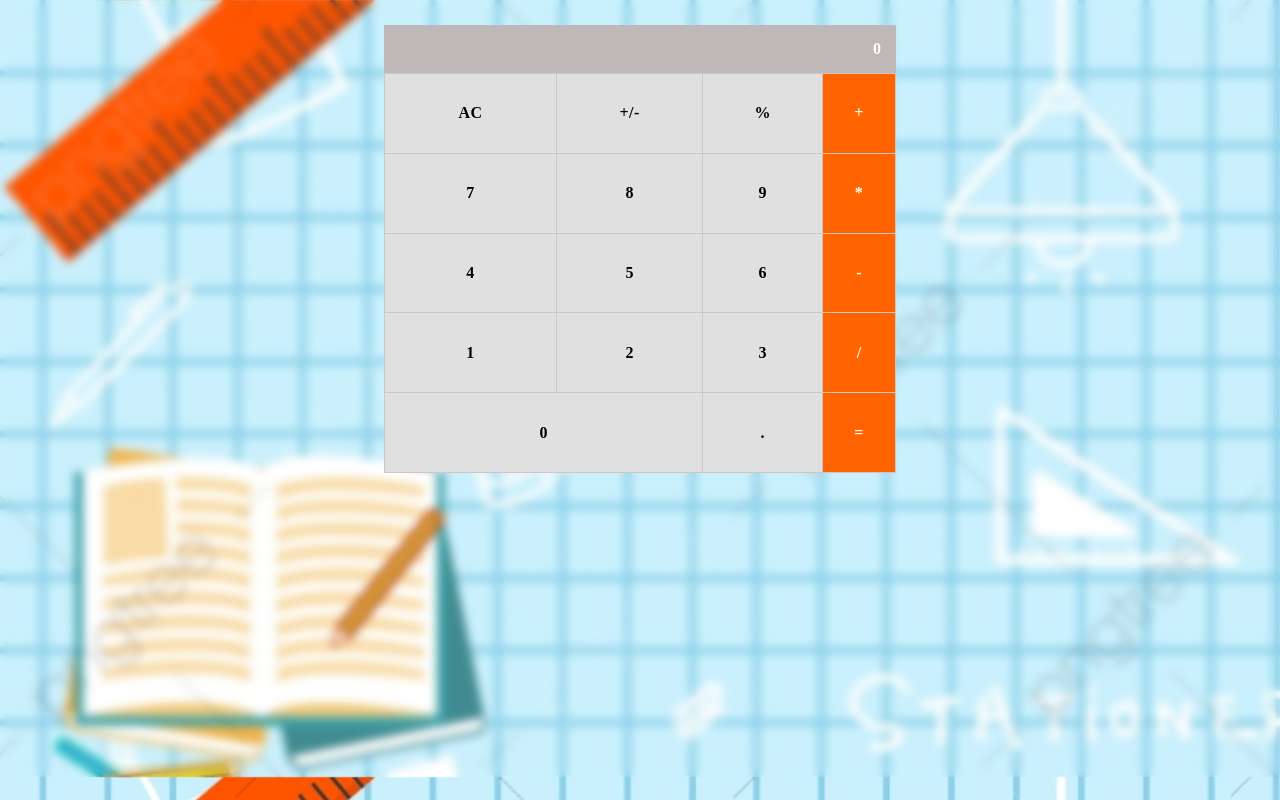
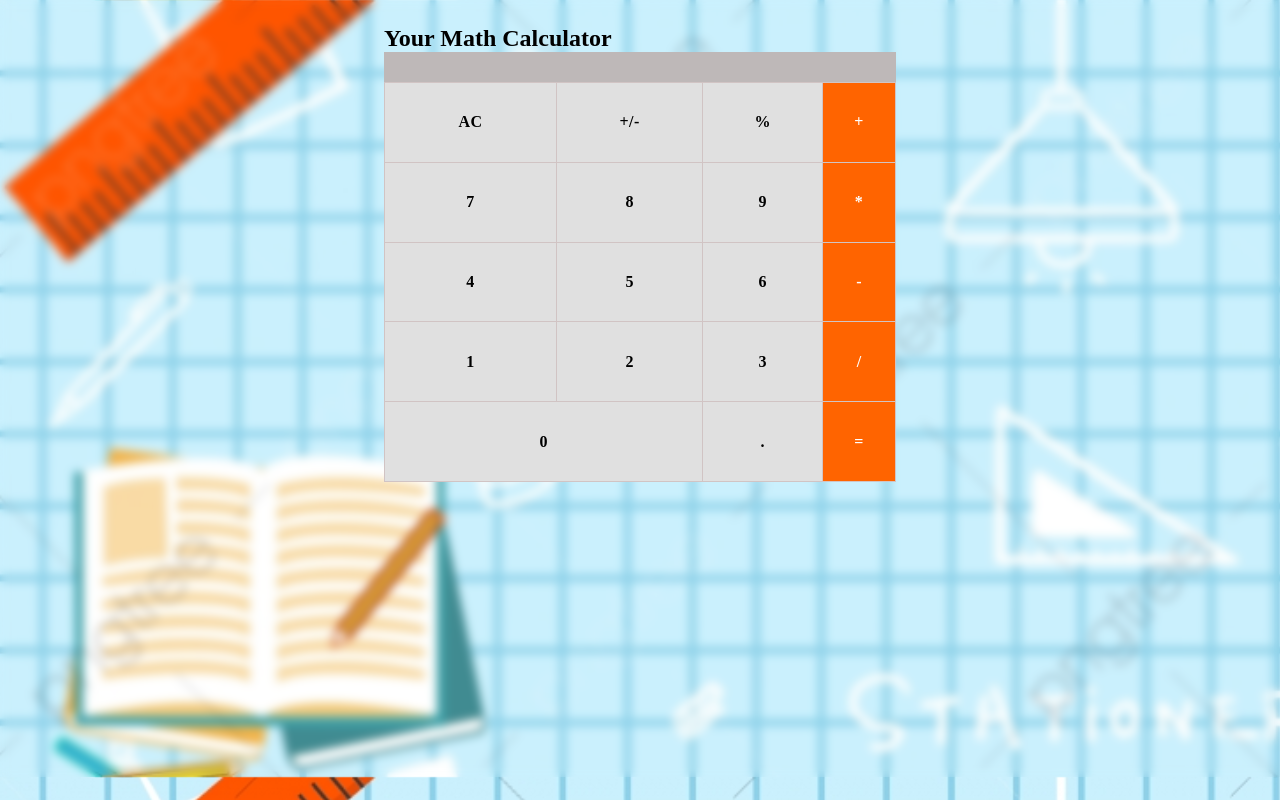
Before and after one commit to melashu/Math-Magicians, a React (Create React App) app: page / in a window 1280 px wide. Built offline with nearby package versions, Linux system fonts and the light colour scheme.

Commit message:
Add span to the result box

```diff
--- a/src/components/Result.js
+++ b/src/components/Result.js
@@ -1,5 +1,4 @@
 import React, { Component } from 'react';
-import PropTypes from 'prop-types';
 
 class Result extends Component {
   constructor(props) {
@@ -8,19 +7,24 @@ class Result extends Component {
   }
 
   render() {
-    const { result } = this.props;
+    const { total, next, operation } = this.props;
     return (
-      <div className="result-container">
-        <p>{result}</p>
-      </div>
+      <>
+        <h2 className="title">Your Math Calculator</h2>
+        <div className="result-container">
+          <span>{total}</span>
+          <span>{operation}</span>
+          <span>{next}</span>
+        </div>
+      </>
     );
   }
 }
-Result.propTypes = {
-  result: PropTypes.number,
-};
+// Result.propTypes = {
+//   result: PropTypes.number,
+// };
 
-Result.defaultProps = {
-  result: 0,
-};
+// Result.defaultProps = {
+//   result: 0,
+// };
 export default Result;
```
